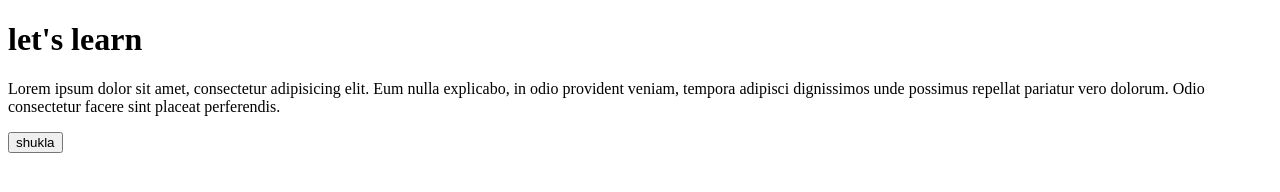
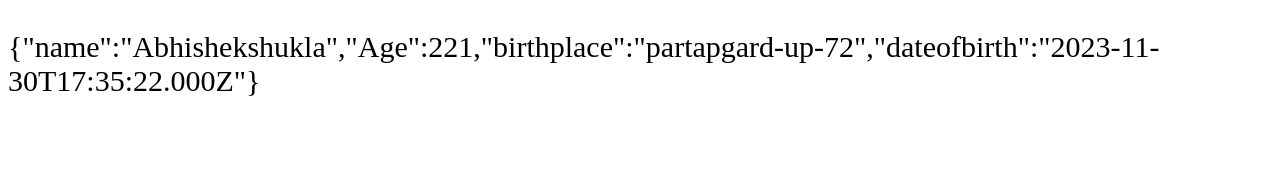
Before and after one commit to codervega/html, a plain HTML site: page practiceDOM/practice1.html in a window 1280 px wide. Drawn offline with Linux system fonts and the light colour scheme.

Commit message:
Add files via upload

```diff
--- a/practiceDOM/practice1.html
+++ b/practiceDOM/practice1.html
@@ -7,19 +7,76 @@
 </head>
 <!-- <body onclick="abhishek()"> -->
   <body>
-  <h1>let's learn</h1>
+  <!-- <h1>let's learn</h1>
   <p>Lorem ipsum dolor sit amet, consectetur adipisicing elit. Eum nulla explicabo, in odio provident veniam, tempora adipisci dignissimos unde possimus repellat pariatur vero dolorum. Odio consectetur facere sint placeat perferendis.</p>
-  <button>shukla</button>
-  <p id="abhi"></p>
+  <button>shukla</button> -->
+  <p id="abhi" style="font-size: 30px;"></p>
   <script>
-    document.addEventListener("click",abhishek);
-    // document.addEventListener("click",thankyou);
-    function abhishek()
-    {
-      let shukla=document.activeElement.tagName;
-      console.log(shukla);
-      document.getElementById("abhi").innerText+=shukla;
-    }
+    // document.addEventListener("click",abhishek);
+    // // document.addEventListener("click",thankyou);
+    // function abhishek()
+    // {
+    //   let shukla=document.activeElement.tagName;
+    //   console.log(shukla);
+    //   document.getElementById("abhi").innerText+=shukla;
+    // }
+     let person={
+     name:'Abhishekshukla',
+     Age:221,
+     birthplace:'partapgard-up-72',
+     dateofbirth:new Date(),
+    };
+    person.college=function(){
+      return 'Abhishek shukla Studies at Sri Venkateshwara College Of Engineering';
+    };
+    console.log(person);
+    console.log(person.college());
+
+    // let txt="";
+    // for (let x in person)
+    // {
+    //   txt+=person[x] +' ';
+    // }
+  //  document.getElementById("abhi").innerHTML=txt;
+  // let array=Object.values(person);
+  // document.getElementById("abhi").innerHTML=array;
+  let str=JSON.stringify(person);
+  document.getElementById("abhi").innerHTML=str;
+  let india={
+    uttar_pradesh:"LUCKNOW",
+    MADHYA_PRADESH:"Bhopal",
+    Karnataka:"Bangalore",
+    Maharastr:"Pune",
+   get Maharastra(){
+    return this.Maharastr;
+   },
+   Gujarat:"Gandhinagar",
+  };
+  console.log(india.Maharastra);
+  // will study about setter method in javascript
+  // the setter function basically used to set custom behavior when property is already been set let's Try To understand the concept of setter from the below example
+  // I am  defining an object called Schools
+  let school={
+     name:"",
+     set schoolname(sch){
+        this.name=sch.toUpperCase();
+     }
+  };
+  school.schoolname="Soniya English high School";
+  console.log(school.name);
+  // now let's Discuss about the Object.defineProperty() and getter and setter property in JS
+  // let be define object1
+  let object1={}
+  Object.defineProperty(object1,'name',{
+    value:'Abhishek',
+    writable:false
+  });
+  console.log(object1.name);
+  // console.log(object1.Lastname);
+  // console.log(object1.age);
+  object1.name='shukla';
+  console.log(object1.name);
+
   </script>
 </body>
 </html>
```
Also changed, not shown: objectinjs/objectproperty.html (added, +34 -0 lines).
